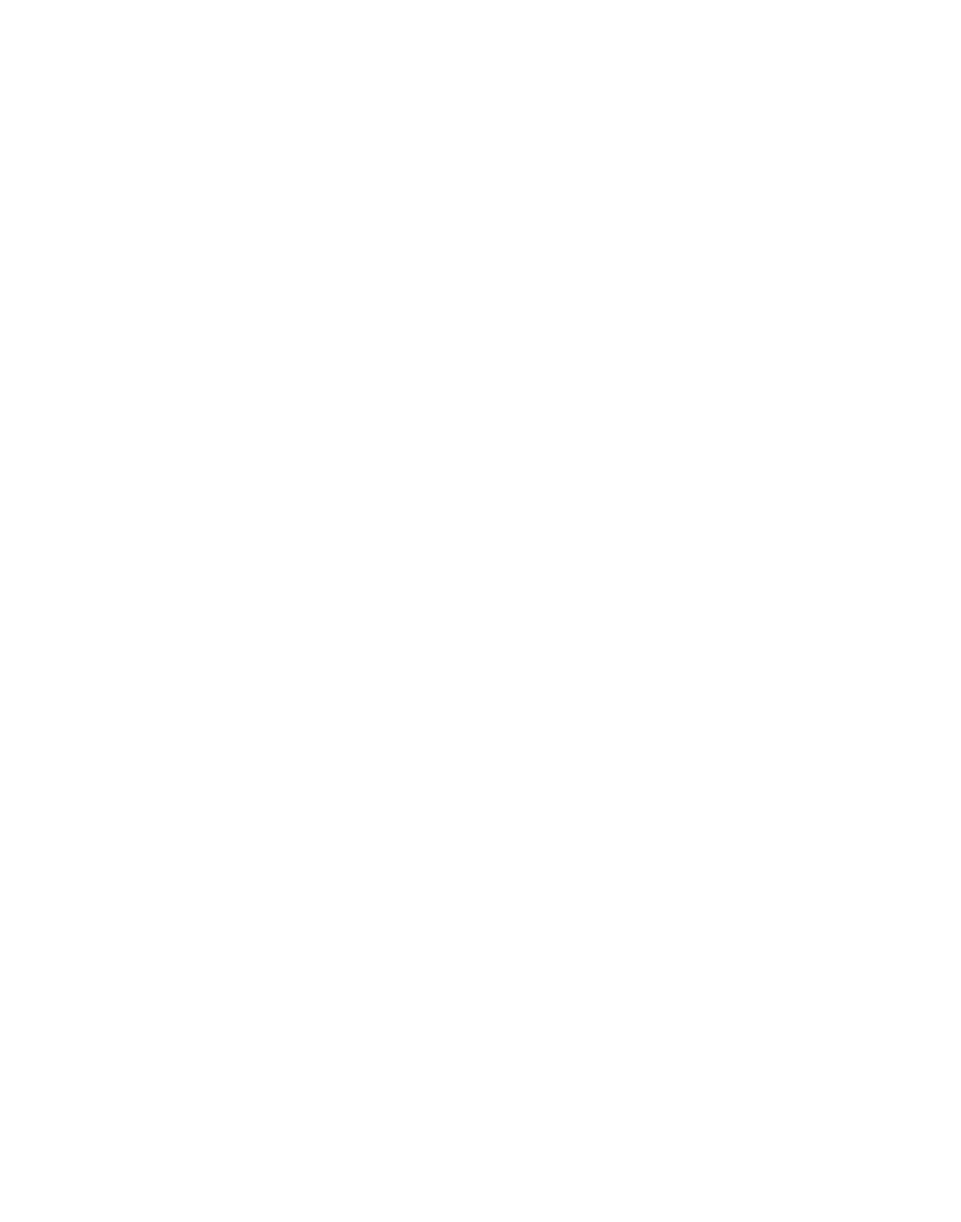
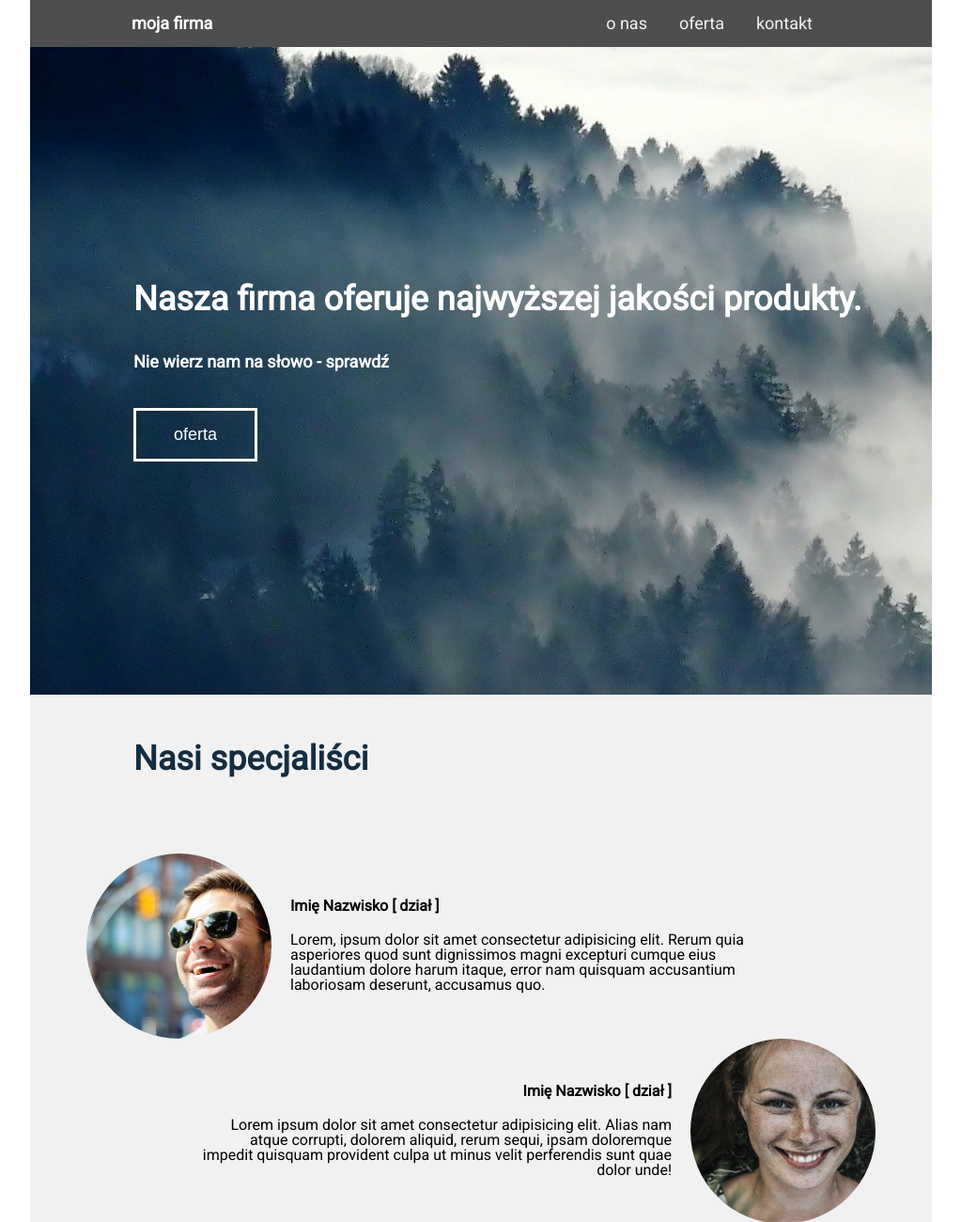
Before and after one commit to fokida/HTML_Zaliczeniowy_1, a plain HTML site: page index.html in a window 1280 px wide. Shown: the top 1300 px of the page at 94% size, without its empty margins (128-1151 px from the left). Before the commit the page ends 800 px from the top, so only its background shows below. Drawn offline with Linux system fonts and the light colour scheme.

Commit message:
added files to the project

```diff
--- a/index.html
+++ b/index.html
@@ -1,11 +1,99 @@
 <!DOCTYPE html>
-<html lang="en">
+<html lang="pl">
   <head>
     <meta charset="UTF-8" />
     <meta name="viewport" content="width=device-width, initial-scale=1.0" />
     <link rel="stylesheet" href="reset.css" />
     <link rel="stylesheet" href="style.css" />
-    <title>Document</title>
+    <link rel="preconnect" href="https://fonts.googleapis.com" />
+    <link rel="preconnect" href="https://fonts.gstatic.com" crossorigin />
+    <link
+      href="https://fonts.googleapis.com/css2?family=Roboto&display=swap"
+      rel="stylesheet"
+    />
+    <title>Home</title>
   </head>
-  <body></body>
+  <body>
+    <div class="page">
+      <div class="navigation">
+        <div class="logo">moja firma</div>
+        <div class="menu">
+          <ul>
+            <li><a class="menu_1" href="#about">o nas</a></li>
+            <li><a class="menu_1" href="#offer">oferta</a></li>
+            <li><a class="menu_2" href="mailto:jansmieszek@oxw.pl">kontakt</a></li>
+          </ul>
+        </div>
+      </div>
+      <div class="forest">
+        <div class="forest1"><div class="home">
+          <div class="home_header">Nasza firma oferuje najwyższej jakości produkty.</div>
+        <div class="home_content">Nie wierz nam na słowo - sprawdź</div>
+        <a href="#offer"><button class="btn">oferta</button></a></div>
+      </div></div>
+      <div class="about" id="about"><div class="about_header">Nasi specjaliści</div>
+      <div class="about_content_storage">
+      <div class="about_content_box"><div class="about_content_img1"></div><div class="about_content_box_text1"><h1 class="about_content_header">Imię Nazwisko [ dział ]</h1> Lorem, ipsum dolor sit amet consectetur adipisicing elit. Rerum quia asperiores quod sunt dignissimos magni excepturi cumque eius laudantium dolore harum itaque, error nam quisquam accusantium laboriosam deserunt, accusamus quo.</div></div>
+      <div class="about_content_box"><div class="about_content_img2"></div><div class="about_content_box_text2"><h1 class="about_content_header">Imię Nazwisko [ dział ]</h1> Lorem ipsum dolor sit amet consectetur adipisicing elit. Alias nam atque corrupti, dolorem aliquid, rerum sequi, ipsam doloremque impedit quisquam provident culpa ut minus velit perferendis sunt quae dolor unde!</div></div>
+    </div></div>
+      <div class="offer" id="offer"><div class="offer_header">Czym zajmuje się nasza firma?</div>
+    <div class="services">
+    <div class="services_box"><div class="dot"></div>Usługa 1<div class="services_box_new">(nowość)</div></div>
+    <div class="services_box">Usługa 2</div>
+    <div class="services_box">Usługa 3</div>
+    <div class="services_box">Usługa 4</div>
+    <div class="services_box">Usługa 5</div>
+    <div class="services_box">Usługa 6</div></div></div>
+      <div class="footer">
+        <div class="info">Nazwa firmy - wszelkie prawa zastrzeżone, 2019</div>
+        <div class="social">
+          <ul>
+            <li>
+              <a href="https://www.instagram.com
+              "><svg width="31" height="31" viewBox="0 0 31 31" fill="none" xmlns="http://www.w3.org/2000/svg">
+                <g id="instagram" clip-path="url(#clip0_7_25)">
+                <g id="Group">
+                <g id="Group_2">
+                <path id="Vector" d="M21.3125 0H9.6875C4.33806 0 0 4.33806 0 9.6875V21.3125C0 26.6619 4.33806 31 9.6875 31H21.3125C26.6619 31 31 26.6619 31 21.3125V9.6875C31 4.33806 26.6619 0 21.3125 0ZM28.0938 21.3125C28.0938 25.0519 25.0519 28.0938 21.3125 28.0938H9.6875C5.94812 28.0938 2.90625 25.0519 2.90625 21.3125V9.6875C2.90625 5.94812 5.94812 2.90625 9.6875 2.90625H21.3125C25.0519 2.90625 28.0938 5.94812 28.0938 9.6875V21.3125Z" fill="white"/>
+                </g>
+                </g>
+                <g id="Group_3">
+                <g id="Group_4">
+                <path id="Vector_2" d="M15.5 7.75C11.2201 7.75 7.75 11.2201 7.75 15.5C7.75 19.7799 11.2201 23.25 15.5 23.25C19.7799 23.25 23.25 19.7799 23.25 15.5C23.25 11.2201 19.7799 7.75 15.5 7.75ZM15.5 20.3438C12.8301 20.3438 10.6562 18.1699 10.6562 15.5C10.6562 12.8282 12.8301 10.6562 15.5 10.6562C18.1699 10.6562 20.3438 12.8282 20.3438 15.5C20.3438 18.1699 18.1699 20.3438 15.5 20.3438Z" fill="white"/>
+                </g>
+                </g>
+                <g id="Group_5">
+                <g id="Group_6">
+                <path id="Vector_3" d="M23.8313 8.20148C24.4016 8.20148 24.864 7.73913 24.864 7.16879C24.864 6.59846 24.4016 6.13611 23.8313 6.13611C23.2609 6.13611 22.7986 6.59846 22.7986 7.16879C22.7986 7.73913 23.2609 8.20148 23.8313 8.20148Z" fill="white"/>
+                </g>
+                </g>
+                </g>
+                <defs>
+                <clipPath id="clip0_7_25">
+                <rect width="31" height="31" fill="white"/>
+                </clipPath>
+                </defs>
+                </svg></a>
+            </li>
+            <li></li>
+              <a href="https://facebook.com"><svg width="31" height="31" viewBox="0 0 31 31" fill="none" xmlns="http://www.w3.org/2000/svg">
+                <g id="facebook-logo" clip-path="url(#clip0_7_7)">
+                <g id="Group">
+                <path id="Facebook  x28 alt x29" d="M31 5.16701C31 2.4521 28.5489 0 25.8333 0H5.16667C2.45107 0 0 2.4521 0 5.16701V25.833C0 28.5479 2.45107 31 5.16701 31H15.5V19.2889H11.7111V14.1222H15.5V12.1093C15.5 8.63763 18.1068 5.51111 21.3125 5.51111H25.4889V10.6778H21.3125C20.8554 10.6778 20.3222 11.2327 20.3222 12.0638V14.1222H25.4889V19.2889H20.3222V31H25.8333C28.5489 31 31 28.5479 31 25.833V5.16701Z" fill="white"/>
+                </g>
+                </g>
+                <defs>
+                <clipPath id="clip0_7_7">
+                <rect width="31" height="31" fill="white"/>
+                </clipPath>
+                </defs>
+                </svg>
+
+                </a>
+            </li>
+          </ul>
+        </div>
+      </div>
+    </div>
+  </body>
 </html>
--- a/style.css
+++ b/style.css
@@ -0,0 +1,290 @@
+html {
+  scroll-behavior: smooth;
+}
+body {
+  font-family: "Roboto", sans-serif;
+}
+.page {
+  width: 960px;
+  height: 100vh;
+  display: flex;
+  justify-content: center;
+  align-items: center;
+  flex-wrap: wrap;
+  margin: 0 auto;
+}
+.navigation {
+  display: flex;
+  justify-content: space-around;
+  align-items: center;
+  width: 100%;
+  height: 50px;
+  background-color: #4e4e4e;
+  margin: 0;
+  padding: 0;
+}
+
+.logo {
+  color: #fff;
+  font-size: 18px;
+  font-style: normal;
+  font-weight: 700;
+  margin-left: -94px;
+}
+.menu {
+  margin-right: -90px;
+}
+
+ul {
+  list-style-type: none;
+}
+.menu > ul > li {
+  display: inline-block;
+  padding: 15px 15px;
+}
+
+.menu_1 {
+  color: #f1f1f1;
+  font-size: 18px;
+  font-style: normal;
+  font-weight: 400;
+  text-decoration: none;
+}
+
+.menu_2 {
+  cursor: not-allowed;
+  color: #f1f1f1;
+  font-size: 18px;
+  font-style: normal;
+  font-weight: 400;
+  text-decoration: none;
+}
+.forest1 {
+  width: 100%;
+  height: 689px;
+  background-image: url("d869216e199c4faf8b78918e652e7719.jpg");
+  padding: 0;
+  margin: 0;
+}
+.forest {
+  width: 100%;
+  height: 689px;
+  background-color: rgba(0, 0, 0, 0.15);
+  padding: 0;
+  margin: 0;
+}
+.home {
+  display: flex;
+  justify-content: end;
+  align-items: flex-start;
+  flex-direction: column;
+  margin-left: 110px;
+  padding-top: 250px;
+}
+.home_header {
+  color: #fff;
+  font-size: 36px;
+  font-style: normal;
+  font-weight: 700;
+  padding-bottom: 40px;
+}
+.home_content {
+  color: #fff;
+  font-size: 18px;
+  font-style: normal;
+  font-weight: 700;
+  padding-bottom: 40px;
+}
+.btn {
+  color: #fff;
+  padding: 15px 40px;
+  text-align: center;
+  text-decoration: none;
+  display: inline-block;
+  font-size: 18px;
+  border: 3px solid #fff;
+  background: rgba(196, 196, 196, 0);
+  animation-duration: 1s;
+  animation-timing-function: linear;
+}
+
+.btn:hover {
+  color: #000;
+  background-color: #fff;
+}
+.about {
+  width: 100%;
+  height: 689px;
+  background-color: #f1f1f1;
+  padding: 0;
+  margin: 0;
+}
+
+.about_header {
+  color: #152d41;
+  font-size: 36px;
+  font-style: normal;
+  font-weight: 700;
+  margin-left: 110px;
+  margin-top: 50px;
+  margin-bottom: 82.65px;
+}
+
+.about_content_storage {
+  display: flex;
+  flex-direction: row;
+  flex-wrap: wrap;
+  margin: 10px;
+}
+.about_content_box:nth-of-type(odd) {
+  display: flex;
+  padding-left: 50px;
+  padding-right: 50px;
+  flex-direction: row;
+  animation-duration: 0.5s;
+  animation-timing-function: linear;
+}
+.about_content_box:nth-of-type(even) {
+  display: flex;
+  padding-left: 50px;
+  padding-right: 50px;
+  flex-direction: row-reverse;
+  animation-duration: 0.5s;
+  animation-timing-function: linear;
+}
+
+.about_content_box:hover {
+  transform: scale(1.05);
+}
+.about_content_img1 {
+  display: flex;
+  flex-direction: column;
+  width: 197px;
+  height: 197px;
+  border-radius: 197px;
+  background-image: url("happy-gba2af3e07_640.jpg");
+  background-size: cover;
+}
+.about_content_img2 {
+  display: flex;
+  flex-direction: column;
+  width: 197px;
+  height: 197px;
+  border-radius: 197px;
+  background-image: url("woman-g24ee57851_640.jpg");
+  background-size: cover;
+}
+
+.about_content_box_text1 {
+  display: flex;
+  justify-content: center;
+  width: 60%;
+  flex-direction: column;
+  padding-left: 20px;
+}
+.about_content_box_text2 {
+  display: flex;
+  justify-content: center;
+  width: 60%;
+  flex-direction: column;
+  padding-right: 20px;
+  text-align: right;
+}
+.about_content_header {
+  font-weight: bold;
+  margin-bottom: 20px;
+}
+.offer {
+  width: 100%;
+  height: 689px;
+  background-color: #405d78;
+  padding: 0;
+  margin: 0;
+}
+.offer_header {
+  color: #fff;
+  font-size: 36px;
+  font-style: normal;
+  font-weight: 700;
+  margin-left: 110px;
+  margin-top: 50px;
+  margin-bottom: 82.65px;
+}
+
+.services {
+  display: grid;
+  grid: 193.776px / auto auto auto;
+  justify-content: center;
+  justify-items: center;
+  align-content: center;
+  gap: 63px;
+  padding: 0;
+  margin: 0;
+}
+.dot {
+  position: absolute;
+  width: 22px;
+  height: 22px;
+  flex-shrink: 0;
+  border-radius: 22px;
+  background-color: #e07a64;
+  margin-top: -190px;
+  margin-left: -10px;
+}
+
+.services > .services_box {
+  display: flex;
+  flex-direction: column;
+  justify-content: center;
+  width: 198px;
+  height: 193.776px;
+  background-color: #f1f1f1;
+  color: #000;
+  text-align: center;
+  font-size: 24px;
+  font-style: normal;
+  font-weight: 400;
+  animation-duration: 0.5s;
+  animation-timing-function: linear;
+}
+
+.services_box:hover {
+  transform: scale(1.05);
+}
+
+.services_box_new {
+  color: #000;
+  text-align: center;
+  font-size: 18px;
+  font-style: normal;
+  font-weight: 400;
+}
+
+.footer {
+  display: flex;
+  justify-content: space-around;
+  align-items: center;
+  width: 100%;
+  height: 71px;
+  background-color: #4e4e4e;
+  margin: 0;
+  padding: 0;
+}
+
+.info {
+  color: #fff;
+  font-size: 18px;
+  font-style: normal;
+  font-weight: 700;
+  margin-left: -94px;
+}
+.social {
+  margin-right: -90px;
+}
+ul {
+  list-style-type: none;
+}
+.social > ul > li {
+  display: inline-block;
+  padding: 15px 15px;
+}
```
Also changed, not shown: d869216e199c4faf8b78918e652e7719.jpg (added), facebook-logo.svg (added), happy-gba2af3e07_640.jpg (added), instagram (1).svg (added), woman-g24ee57851_640.jpg (added), 1 other file.
